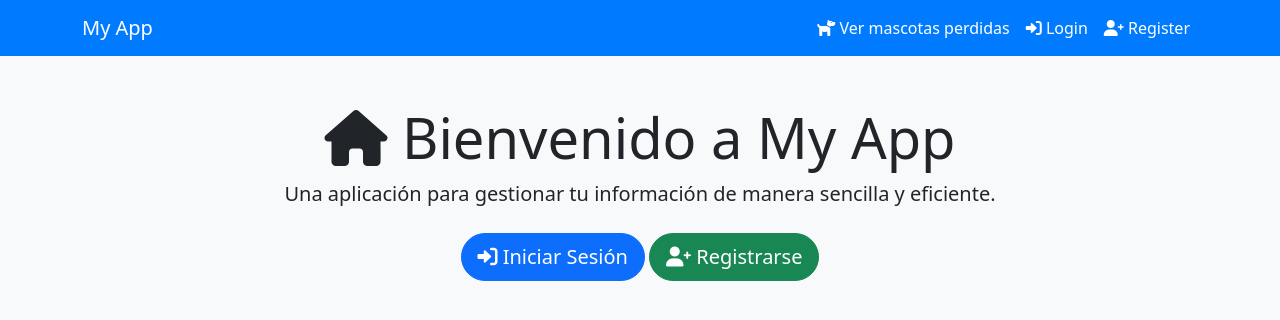
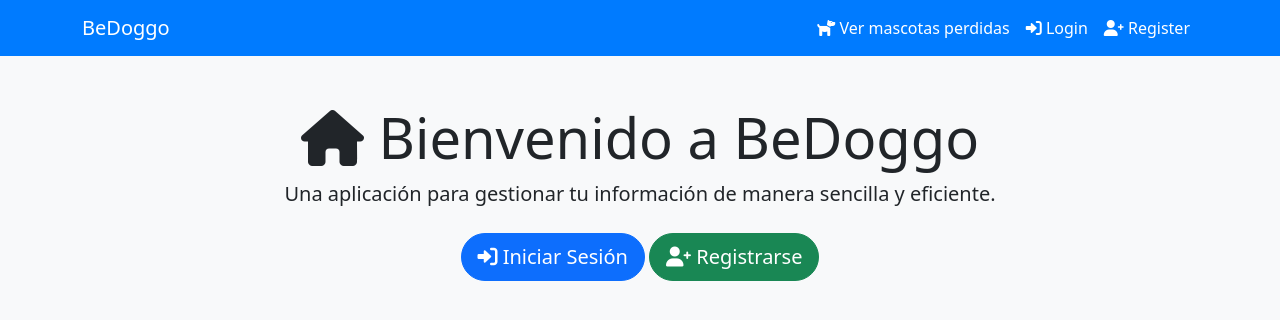
Before and after one commit to MartinM10/BeDoggo, a Django app: page / in a window 1280 px wide. Shown: the top 320 px of the page. Run offline with Django 5.2, Linux system fonts and the light colour scheme; some libraries are stand-ins or nearby versions.

Commit message:
Updated name of app in html's

```diff
--- a/templates/base.html
+++ b/templates/base.html
@@ -4,7 +4,7 @@
 <head>
     <meta charset="UTF-8"/>
     <meta name="viewport" content="width=device-width, initial-scale=1.0"/>
-    <title>{% block title %}My App{% endblock %}</title>
+    <title>{% block title %}BeDoggo{% endblock %}</title>
     <link rel="stylesheet" href="https://cdnjs.cloudflare.com/ajax/libs/bootstrap/5.3.0/css/bootstrap.min.css"/>
     <link rel="stylesheet" href="https://cdnjs.cloudflare.com/ajax/libs/font-awesome/6.0.0-beta3/css/all.min.css"/>
     <link rel="stylesheet" href="{% static 'css/styles.css' %}"/>
@@ -12,9 +12,14 @@
 <body>
 <nav class="navbar navbar-expand-lg navbar-light">
     <div class="container">
-        <a class="navbar-brand" href="/">My App</a>
+        <a class="navbar-brand" href="/">BeDoggo</a>
         <div class="collapse navbar-collapse">
             <ul class="navbar-nav ms-auto">
+                <li class="nav-item">
+                    <a class="nav-link" href="{% url 'lost-pets-map' %}"><i class="fas fa-dog"></i>
+                        Ver mascotas perdidas
+                    </a>
+                </li>
                 {% if user.is_authenticated %}
                     <li class="nav-item">
                         <a class="nav-link" href="{% url 'dashboard' %}"><i class="fas fa-dog"></i> Mis mascotas</a>
@@ -31,11 +36,7 @@
                         </form>
                     </li>
                 {% else %}
-                    <li class="nav-item">
-                        <a class="nav-link" href="{% url 'lost-pets-map' %}"><i class="fas fa-dog"></i>
-                            Ver mascotas perdidas
-                        </a>
-                    </li>
+
                     <li class="nav-item">
                         <a class="nav-link" href="{% url 'login' %}"><i class="fas fa-sign-in-alt"></i> Login</a>
                     </li>
--- a/templates/index.html
+++ b/templates/index.html
@@ -4,7 +4,7 @@
 {% endblock %}
 {% block content %}
     <div class="text-center">
-        <h1 class="display-4"><i class="fas fa-home"></i> Bienvenido a My App</h1>
+        <h1 class="display-4"><i class="fas fa-home"></i> Bienvenido a BeDoggo</h1>
         <p class="lead">
             Una aplicación para gestionar tu información de manera sencilla y eficiente.
         </p>
```
